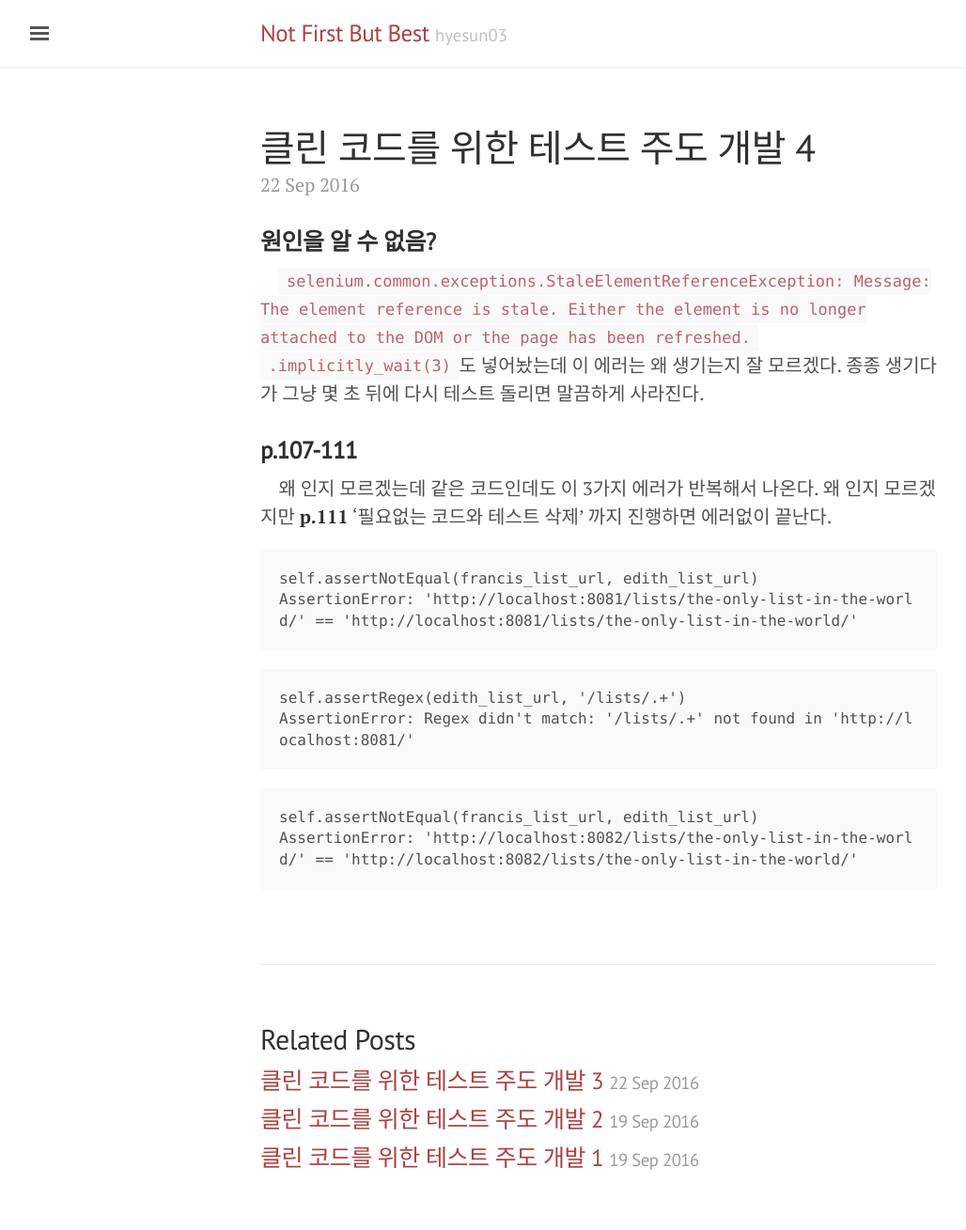
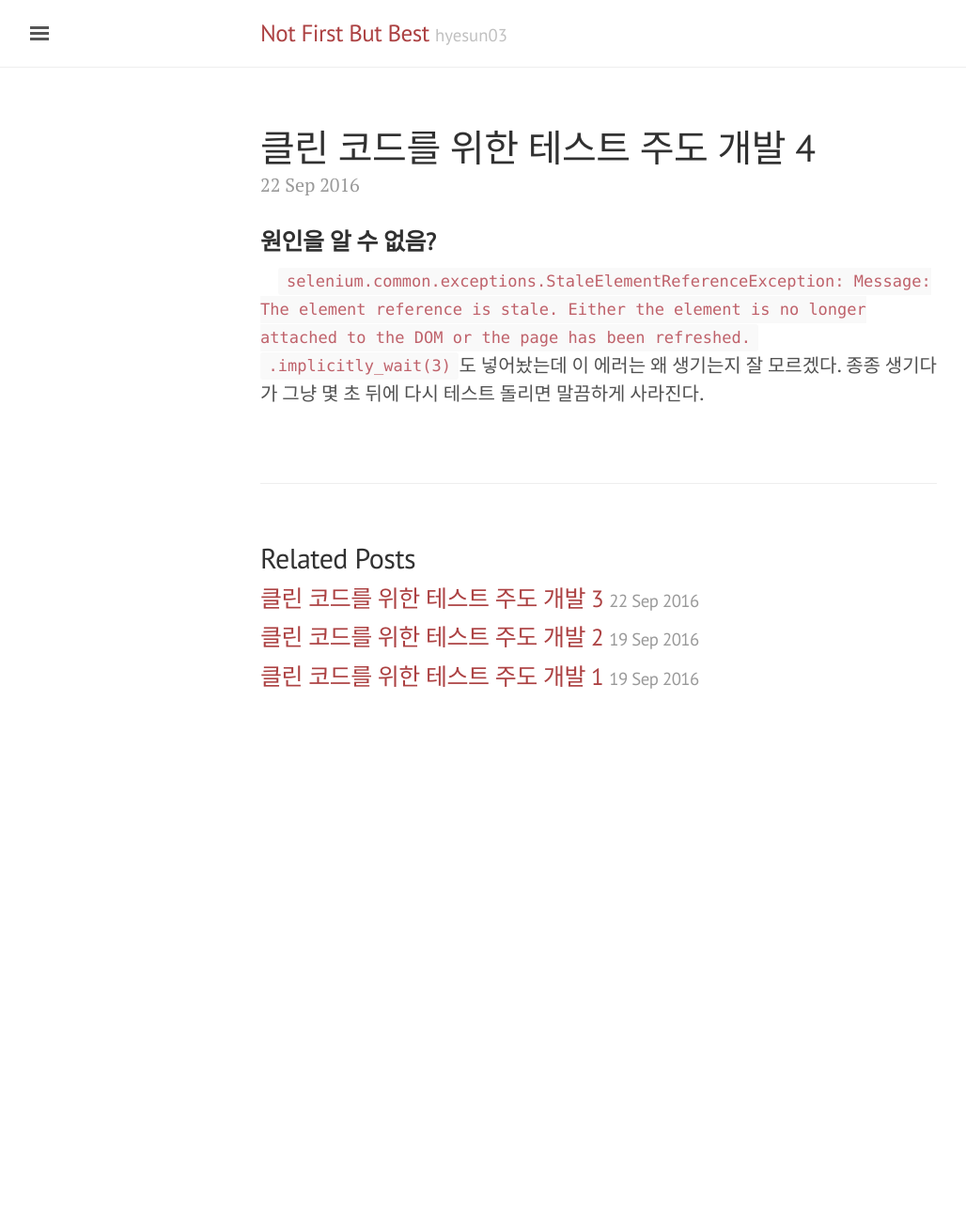
Before and after one commit to hyesun03/hyesun03.github.io, a Jekyll site: the page built from _posts/2016-09-22-djangoTDD04.md, in a window 1280 px wide. Shown: the whole page at 94% size, without its empty margins (3-1031 px from the left). Built offline with Jekyll 4.4.1, drawn with Linux system fonts in a browser that asks for light colours; comment, search, counter and statistics services are not loaded; after the commit the page ends 900 px from its top, so only the background shows below that.

Commit message:
일단 주석처리

```diff
--- a/_posts/2016-09-22-djangoTDD04.md
+++ b/_posts/2016-09-22-djangoTDD04.md
@@ -7,7 +7,7 @@ comments: true
 &nbsp;&nbsp;&nbsp; `selenium.common.exceptions.StaleElementReferenceException: Message: The element reference is stale. Either the element is no longer attached to the DOM or the page has been refreshed.`
 `.implicitly_wait(3)`도 넣어놨는데 이 에러는 왜 생기는지 잘 모르겠다. 종종 생기다가 그냥 몇 초 뒤에 다시 테스트 돌리면 말끔하게 사라진다.
 
-### **p.107-111**
+<!-- ### **p.107-111**
 &nbsp;&nbsp;&nbsp; 왜 인지 모르겠는데 같은 코드인데도 이 3가지 에러가 반복해서 나온다. 왜 인지 모르겠지만 **p.111** '필요없는 코드와 테스트 삭제' 까지 진행하면 에러없이 끝난다.
 <pre><code>self.assertNotEqual(francis_list_url, edith_list_url)
 AssertionError: 'http://localhost:8081/lists/the-only-list-in-the-world/' == 'http://localhost:8081/lists/the-only-list-in-the-world/'
@@ -17,4 +17,4 @@ AssertionError: 'http://localhost:8081/lists/the-only-list-in-the-world/' == 'ht
 AssertionError: Regex didn't match: '/lists/.+' not found in 'http://localhost:8081/'</code></pre>
 
 <pre><code>self.assertNotEqual(francis_list_url, edith_list_url)
-AssertionError: 'http://localhost:8082/lists/the-only-list-in-the-world/' == 'http://localhost:8082/lists/the-only-list-in-the-world/'</code></pre>
+AssertionError: 'http://localhost:8082/lists/the-only-list-in-the-world/' == 'http://localhost:8082/lists/the-only-list-in-the-world/'</code></pre> -->
```
Also changed, not shown: _posts/2016-09-22-djangoTDD03.md (+0 -1 lines).
